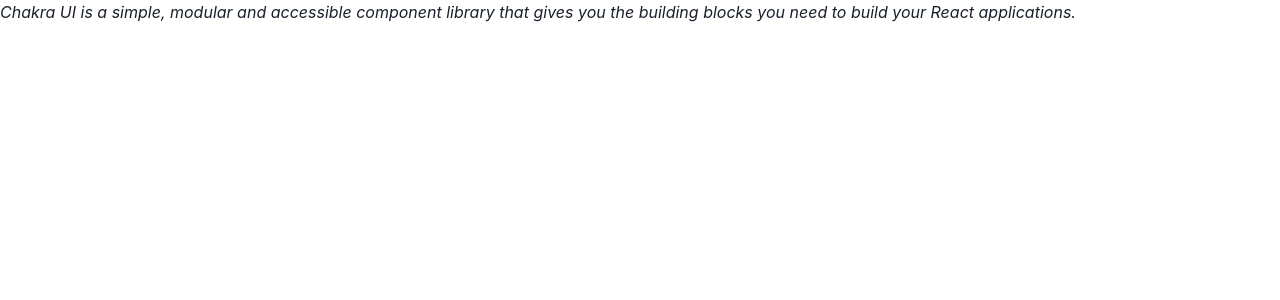
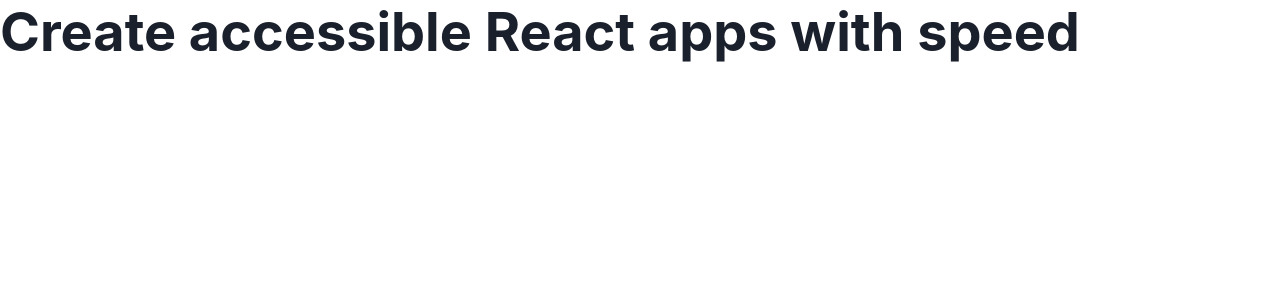
Before and after one commit to estheragbaje/chakra-ui-for-beginners, a React (Vite) app: page / in a window 1280 px wide. Shown: the top 300 px of the page. Built offline with nearby package versions, Linux system fonts and the light colour scheme.

Commit message:
feat: created heading component demo

```diff
--- a/src/App.tsx
+++ b/src/App.tsx
@@ -1,12 +1,11 @@
-import { Text } from '@chakra-ui/react';
+import { Heading } from '@chakra-ui/react';
 
 function App() {
   return (
     <div className='App'>
-      <Text as='i'>
-        Chakra UI is a simple, modular and accessible component library that
-        gives you the building blocks you need to build your React applications.
-      </Text>
+      <Heading as='h1' fontSize='54px'>
+        Create accessible React apps with speed
+      </Heading>
     </div>
   );
 }
```
